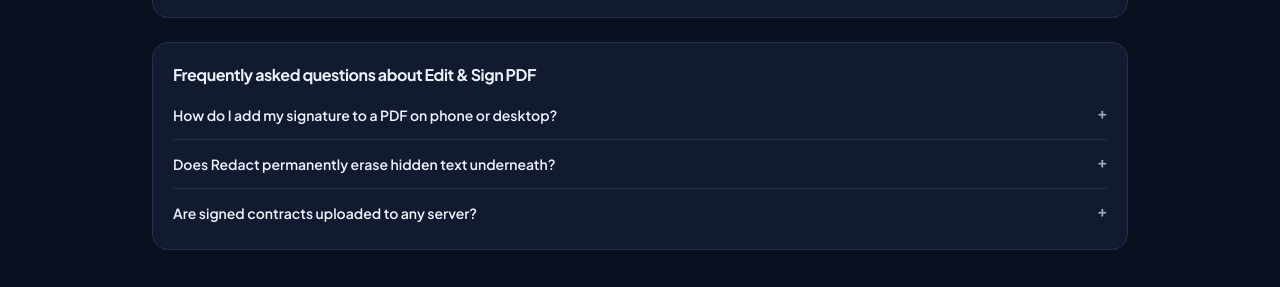
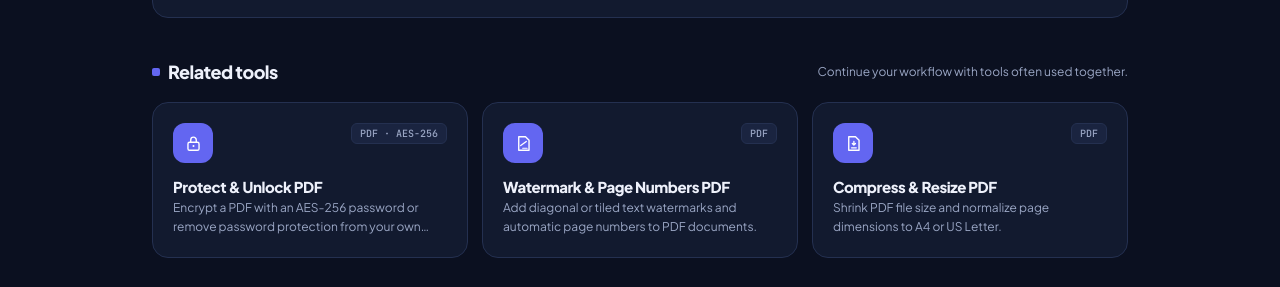
Before and after one commit to ihsandevact/izikit, an Astro site: page /en/edit-pdf in a window 1280 px wide. Shown: the part 999-1286 px from the top of the page. Built offline with nearby package versions, Linux system fonts and the light colour scheme; Astro itself is replaced by a stand-in of ours.

Commit message:
chore: keep FAQ section homepage-only and bump version to 0.1.3

```diff
--- a/package.json
+++ b/package.json
@@ -1,7 +1,7 @@
 {
   "name": "izikit",
   "type": "module",
-  "version": "0.1.2",
+  "version": "0.1.3",
   "private": true,
   "scripts": {
     "dev": "astro dev",
--- a/src/components/pages/ToolPageLayout.astro
+++ b/src/components/pages/ToolPageLayout.astro
@@ -35,7 +35,6 @@ const jsonLd = buildToolPageJsonLd(locale, seo, dict, toolMeta);
     guideTitle={toolMeta.guideTitle}
     guideItems={toolMeta.guideItems}
     howToSteps={toolMeta.howToSteps}
-    faqs={toolMeta.faqs}
   >
     <slot />
   </ToolShell>
--- a/src/components/shared/ToolShell.astro
+++ b/src/components/shared/ToolShell.astro
@@ -2,7 +2,6 @@
 import { getDictionary, getLocalizedPath, type Locale } from '@/i18n';
 import { getRelatedLiveTools } from '@/config/tools';
 import { ShieldLocalIcon, ToolIconBadge } from '@/components/shared/icons';
-import type { FaqItem } from '@/lib/seo-schema';
 
 interface Props {
   locale: Locale;
@@ -12,7 +11,6 @@ interface Props {
   guideTitle: string;
   guideItems: readonly string[];
   howToSteps?: readonly string[];
-  faqs?: readonly FaqItem[];
 }
 
 const {
@@ -23,7 +21,6 @@ const {
   guideTitle,
   guideItems,
   howToSteps = [],
-  faqs = [],
 } = Astro.props;
 const dict = getDictionary(locale);
 const rootHref = getLocalizedPath('/', locale);
@@ -120,38 +117,6 @@ const relatedTools = toolId ? getRelatedLiveTools(toolId, 3) : [];
   }
 
   {
-    faqs.length > 0 && (
-      <section
-        aria-labelledby="tool-faq-heading"
-        class="mt-5 rounded-2xl border border-[var(--border-subtle)] bg-[var(--bg-card)] p-4 sm:mt-6 sm:p-5"
-      >
-        <h2
-          id="tool-faq-heading"
-          class="font-display m-0 mb-3 text-base font-bold text-[var(--ink-primary)]"
-        >
-          {dict.shared.faqTitlePrefix} {toolName}
-        </h2>
-        <div class="divide-y divide-[var(--border-subtle)]">
-          {faqs.map((faq) => (
-            <details class="group py-3 first:pt-1 last:pb-1">
-              <summary class="flex cursor-pointer list-none items-center justify-between gap-3 text-sm font-semibold text-[var(--ink-primary)] hover:text-[var(--link)]">
-                <span>{faq.q}</span>
-                <span
-                  aria-hidden="true"
-                  class="font-data shrink-0 text-base text-[var(--ink-muted)] transition-transform group-open:rotate-45"
-                >
-                  +
-                </span>
-              </summary>
-              <p class="m-0 mt-2 text-sm leading-relaxed text-[var(--ink-muted)]">{faq.a}</p>
-            </details>
-          ))}
-        </div>
-      </section>
-    )
-  }
-
-  {
     relatedTools.length > 0 && (
       <section aria-labelledby="related-tools-heading" class="mt-8 space-y-4 sm:mt-10">
         <div class="flex flex-col gap-1 sm:flex-row sm:items-baseline sm:justify-between">
--- a/src/config/site.ts
+++ b/src/config/site.ts
@@ -7,7 +7,7 @@ export interface SupportChannel {
 export const SITE_CONFIG = {
   brandName: 'izikit',
   siteUrl: 'https://izikit.app',
-  version: '0.1.2',
+  version: '0.1.3',
   /** Every support / "Dukung" action points here. */
   supportUrl: 'https://trakteer.id/ihsan97/tip',
   supportChannels: [
--- a/src/lib/__tests__/seo-schema.test.ts
+++ b/src/lib/__tests__/seo-schema.test.ts
@@ -89,7 +89,7 @@ describe('seo-schema builders', () => {
     expect(graph.map((n) => n['@type'])).toEqual(['Organization', 'AboutPage', 'BreadcrumbList']);
   });
 
-  it('builds ToolPage @graph with free WebApplication, BreadcrumbList, and FAQPage', () => {
+  it('builds ToolPage @graph with free WebApplication and BreadcrumbList', () => {
     const dict = getDictionary('id');
     const seo = getSeoUrls('/merge-pdf', 'id');
     const graph = buildToolPageJsonLd('id', seo, dict, dict.tools['merge-pdf']);
@@ -98,7 +98,6 @@ describe('seo-schema builders', () => {
       'Organization',
       'WebApplication',
       'BreadcrumbList',
-      'FAQPage',
     ]);
 
     const app = graph[1] as {
--- a/src/lib/seo-schema.ts
+++ b/src/lib/seo-schema.ts
@@ -216,9 +216,5 @@ export function buildToolPageJsonLd(
     ]),
   ];
 
-  if (toolMeta.faqs && toolMeta.faqs.length > 0) {
-    graph.push(buildFaqSchema(toolMeta.faqs));
-  }
-
   return graph;
 }
```
